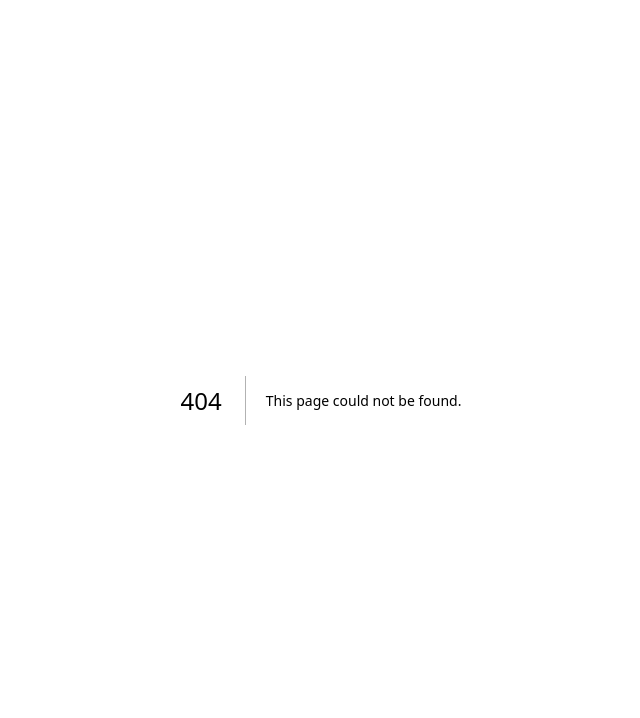
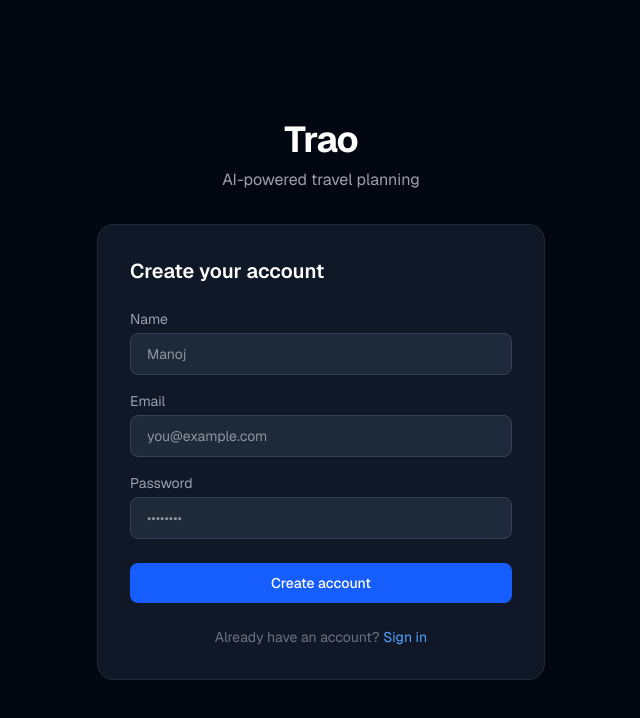
Before and after one commit to manoj2304s/ai_travel_planner, a Next.js app in the folder frontend/: page /register in a window 1280 px wide. Before the commit this address had no page. Shown: the top 718 px of the page, without its empty margins (319-959 px from the left). Built offline with nearby package versions, Linux system fonts and the light colour scheme; no server answers.

Commit message:
feat: add register page with form validation and redirect

```diff
--- /dev/null
+++ b/frontend/src/app/(auth)/register/page.tsx
@@ -0,0 +1,102 @@
+'use client';
+
+import { useState } from 'react';
+import { useRouter } from 'next/navigation';
+import Link from 'next/link';
+import api from '../../lib/api';
+import { setToken, setUser } from '../../lib/auth';
+
+export default function RegisterPage() {
+  const router = useRouter();
+  const [form, setForm] = useState({ name: '', email: '', password: '' });
+  const [error, setError] = useState('');
+  const [loading, setLoading] = useState(false);
+
+  const handleSubmit = async (e: React.FormEvent) => {
+    e.preventDefault();
+    setError('');
+    setLoading(true);
+    try {
+      const res = await api.post('/auth/register', form);
+      setToken(res.data.token);
+      setUser(res.data.user);
+      router.push('/dashboard');
+    } catch (err: unknown) {
+      const error = err as { response?: { data?: { message?: string } } };
+      setError(error.response?.data?.message || 'Registration failed');
+    } finally {
+      setLoading(false);
+    }
+  };
+
+  return (
+    <div className="min-h-screen bg-gray-950 flex items-center justify-center px-4">
+      <div className="w-full max-w-md">
+        {/* Logo */}
+        <div className="text-center mb-8">
+          <h1 className="text-4xl font-bold text-white tracking-tight">Trao</h1>
+          <p className="text-gray-400 mt-2">AI-powered travel planning</p>
+        </div>
+
+        {/* Card */}
+        <div className="bg-gray-900 border border-gray-800 rounded-2xl p-8">
+          <h2 className="text-xl font-semibold text-white mb-6">Create your account</h2>
+
+          {error && (
+            <div className="bg-red-500/10 border border-red-500/20 text-red-400 text-sm rounded-lg px-4 py-3 mb-4">
+              {error}
+            </div>
+          )}
+
+          <div className="space-y-4">
+            <div>
+              <label className="text-sm text-gray-400 mb-1 block">Name</label>
+              <input
+                type="text"
+                value={form.name}
+                onChange={(e) => setForm({ ...form, name: e.target.value })}
+                className="w-full bg-gray-800 border border-gray-700 text-white rounded-lg px-4 py-2.5 text-sm focus:outline-none focus:border-blue-500 transition"
+                placeholder="Manoj"
+              />
+            </div>
+            <div>
+              <label className="text-sm text-gray-400 mb-1 block">Email</label>
+              <input
+                type="email"
+                value={form.email}
+                onChange={(e) => setForm({ ...form, email: e.target.value })}
+                className="w-full bg-gray-800 border border-gray-700 text-white rounded-lg px-4 py-2.5 text-sm focus:outline-none focus:border-blue-500 transition"
+                placeholder="you@example.com"
+              />
+            </div>
+            <div>
+              <label className="text-sm text-gray-400 mb-1 block">Password</label>
+              <input
+                type="password"
+                value={form.password}
+                onChange={(e) => setForm({ ...form, password: e.target.value })}
+                className="w-full bg-gray-800 border border-gray-700 text-white rounded-lg px-4 py-2.5 text-sm focus:outline-none focus:border-blue-500 transition"
+                placeholder="••••••••"
+              />
+            </div>
+
+            <button
+              onClick={handleSubmit}
+              disabled={loading}
+              className="w-full bg-blue-600 hover:bg-blue-500 disabled:opacity-50 disabled:cursor-not-allowed text-white font-medium rounded-lg py-2.5 text-sm transition mt-2"
+            >
+              {loading ? 'Creating account...' : 'Create account'}
+            </button>
+          </div>
+
+          <p className="text-gray-500 text-sm text-center mt-6">
+            Already have an account?{' '}
+            <Link href="/login" className="text-blue-400 hover:text-blue-300 transition">
+              Sign in
+            </Link>
+          </p>
+        </div>
+      </div>
+    </div>
+  );
+}
```
